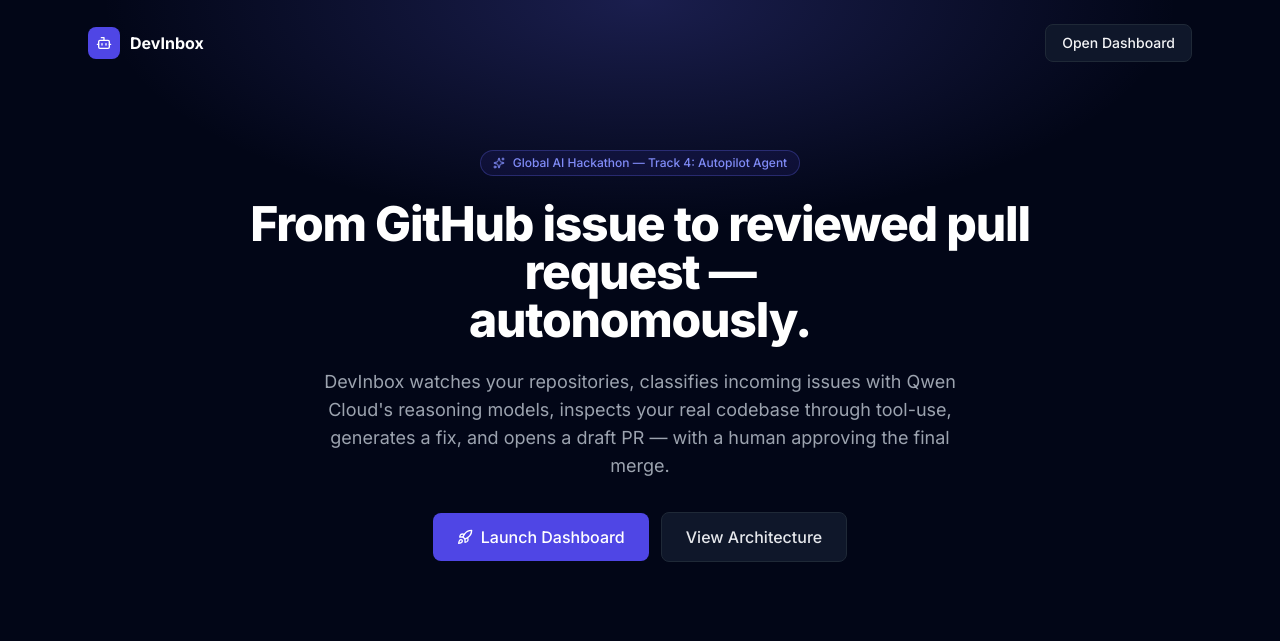
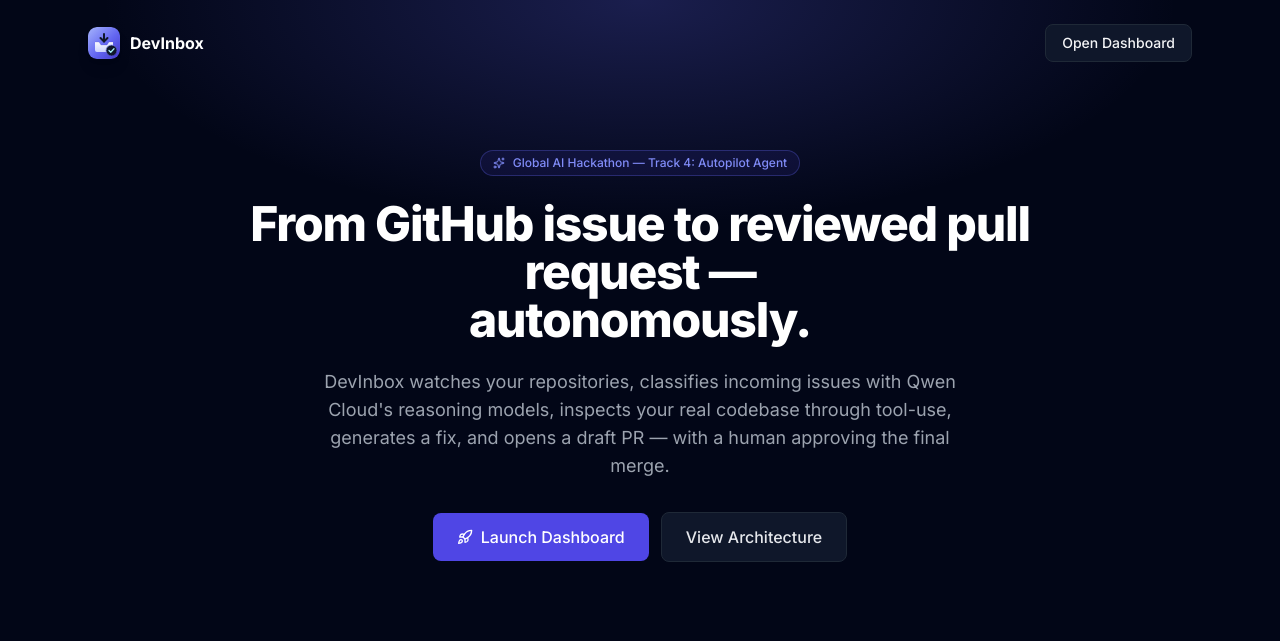
Before and after one commit to piyushnath227/devinbox, a FastAPI app: page / in a window 1280 px wide. Shown: the top 641 px of the page. Run offline with FastAPI, Linux system fonts and the light colour scheme.

Commit message:
Update landing.html

```diff
--- a/backend/app/templates/landing.html
+++ b/backend/app/templates/landing.html
@@ -20,8 +20,8 @@
     <div class="hero-glow">
         <nav class="max-w-6xl mx-auto flex items-center justify-between px-6 py-6">
             <div class="flex items-center gap-2.5">
-                <div class="w-8 h-8 bg-primary-600 rounded-lg flex items-center justify-center">
-                    <i data-lucide="bot" class="w-4 h-4 text-white"></i>
+                <div class="w-8 h-8 rounded-lg overflow-hidden shadow-lg shadow-primary-900/40">
+                    <img src="/static/favicon.svg" alt="DevInbox" class="w-full h-full">
                 </div>
                 <span class="font-bold text-white">{{ app_name }}</span>
             </div>
```
